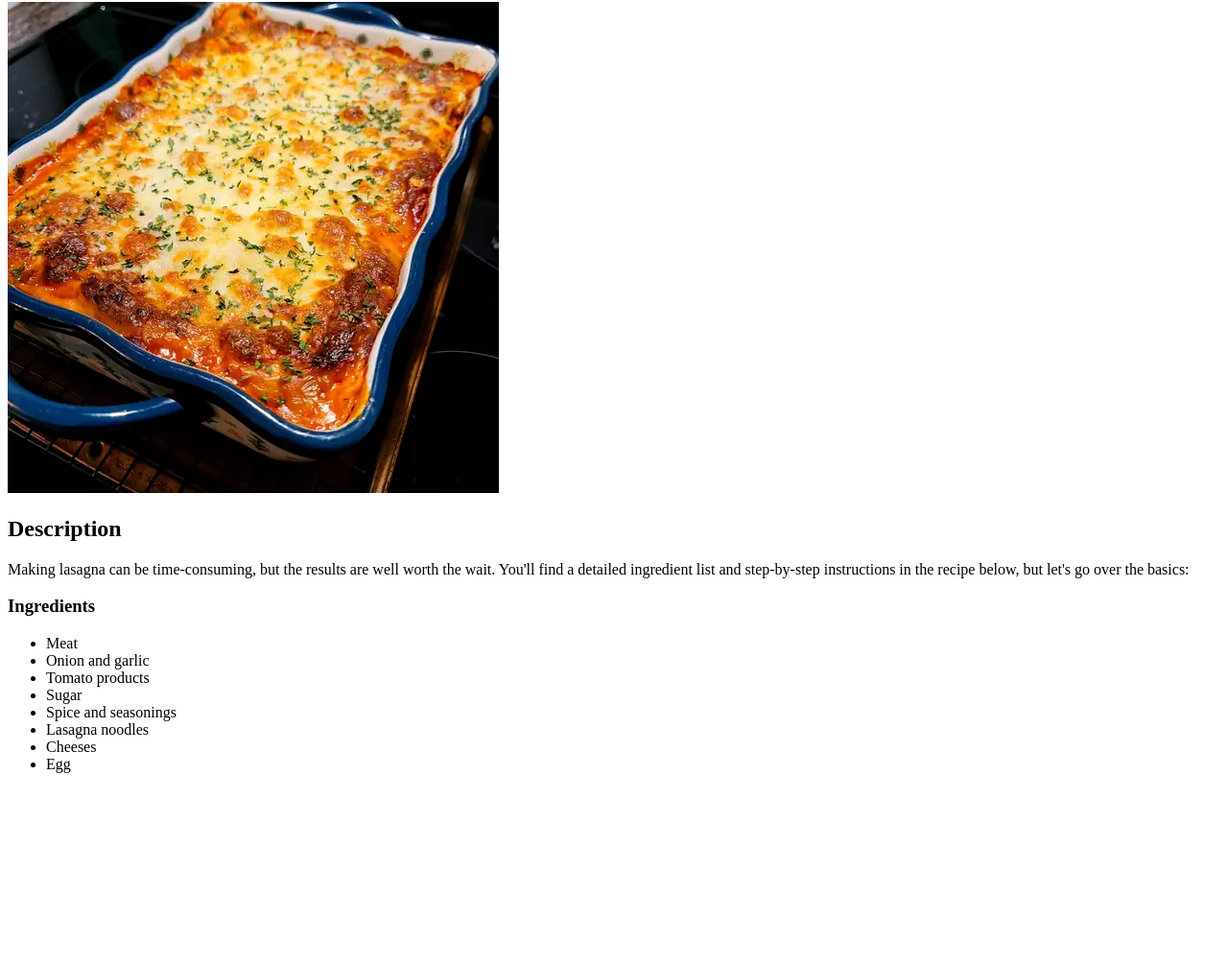
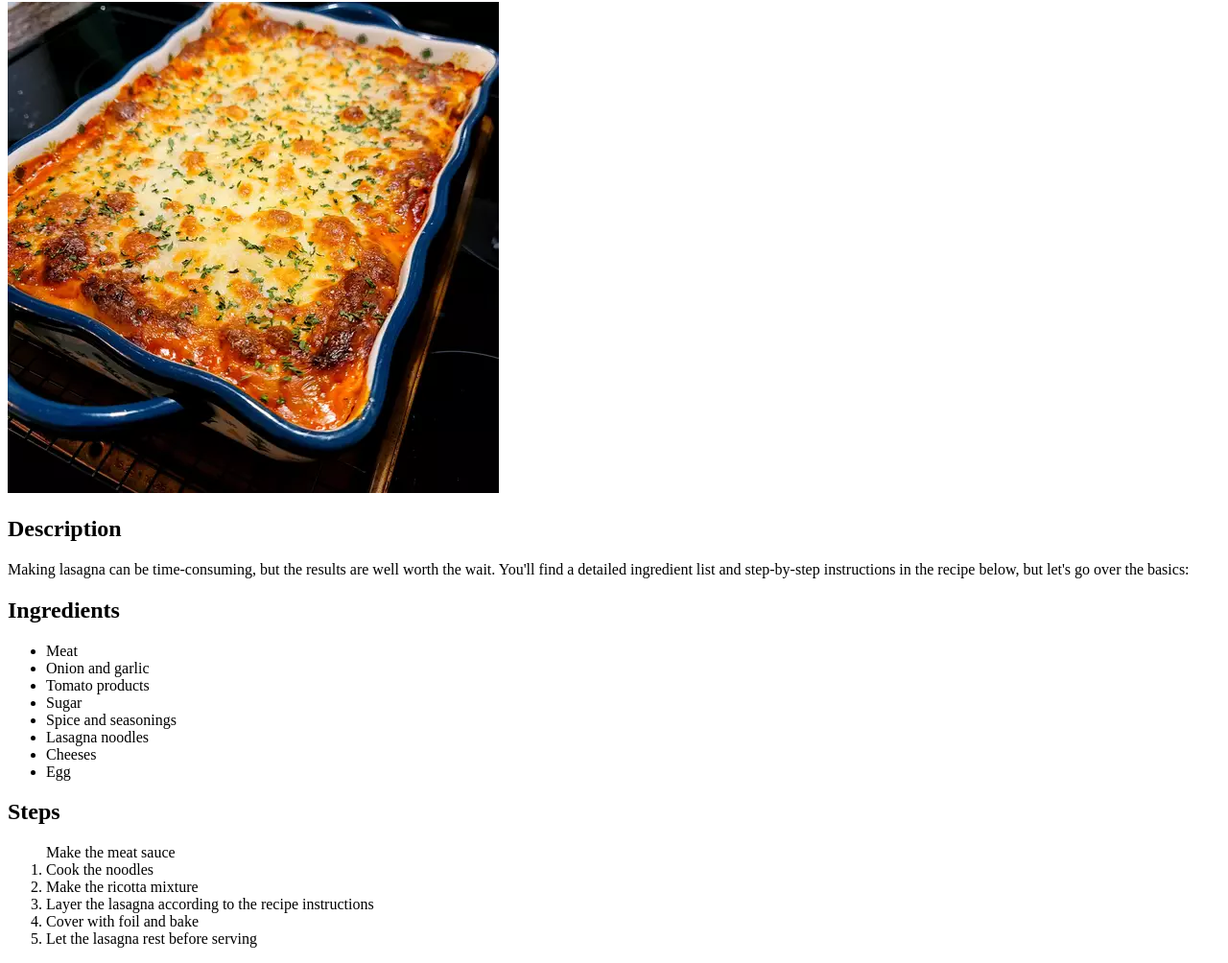
Before and after one commit to 2d11ruiz/odin-recipes, a plain HTML site: page recipes/lasagna.html in a window 1280 px wide. Shown: the part 78-1082 px from the top of the page at 96% size. Before the commit the page ends 900 px from the top, so only its background shows below. Drawn offline with Linux system fonts and the light colour scheme.

Commit message:
Added steps to lasagna page
Added a heading and an ordered list for the steps required for the lasagna recipe, borrowed from 'allrecipes.'

```diff
--- a/recipes/lasagna.html
+++ b/recipes/lasagna.html
@@ -14,7 +14,7 @@
         <h2>Description</h2>
         <p>Making lasagna can be time-consuming, but the results are well worth the wait. You'll find a detailed ingredient list and step-by-step instructions in the recipe below, but let's go over the basics:</p>
 
-        <h3>Ingredients</h3>
+        <h2>Ingredients</h2>
         <ul>
             <li>Meat</li>
             <li>Onion and garlic</li>
@@ -25,6 +25,16 @@
             <li>Cheeses</li>
             <li>Egg</li>
         </ul>
+
+        <h2>Steps</h2>
+        <ol>
+            <l1>Make the meat sauce</li>
+            <li>Cook the noodles</li>
+            <li>Make the ricotta mixture</li>
+            <li>Layer the lasagna according to the recipe instructions</li>
+            <li>Cover with foil and bake</li>
+            <li>Let the lasagna rest before serving</li>
+        </ol>
     </body>
 
 </html>
```
